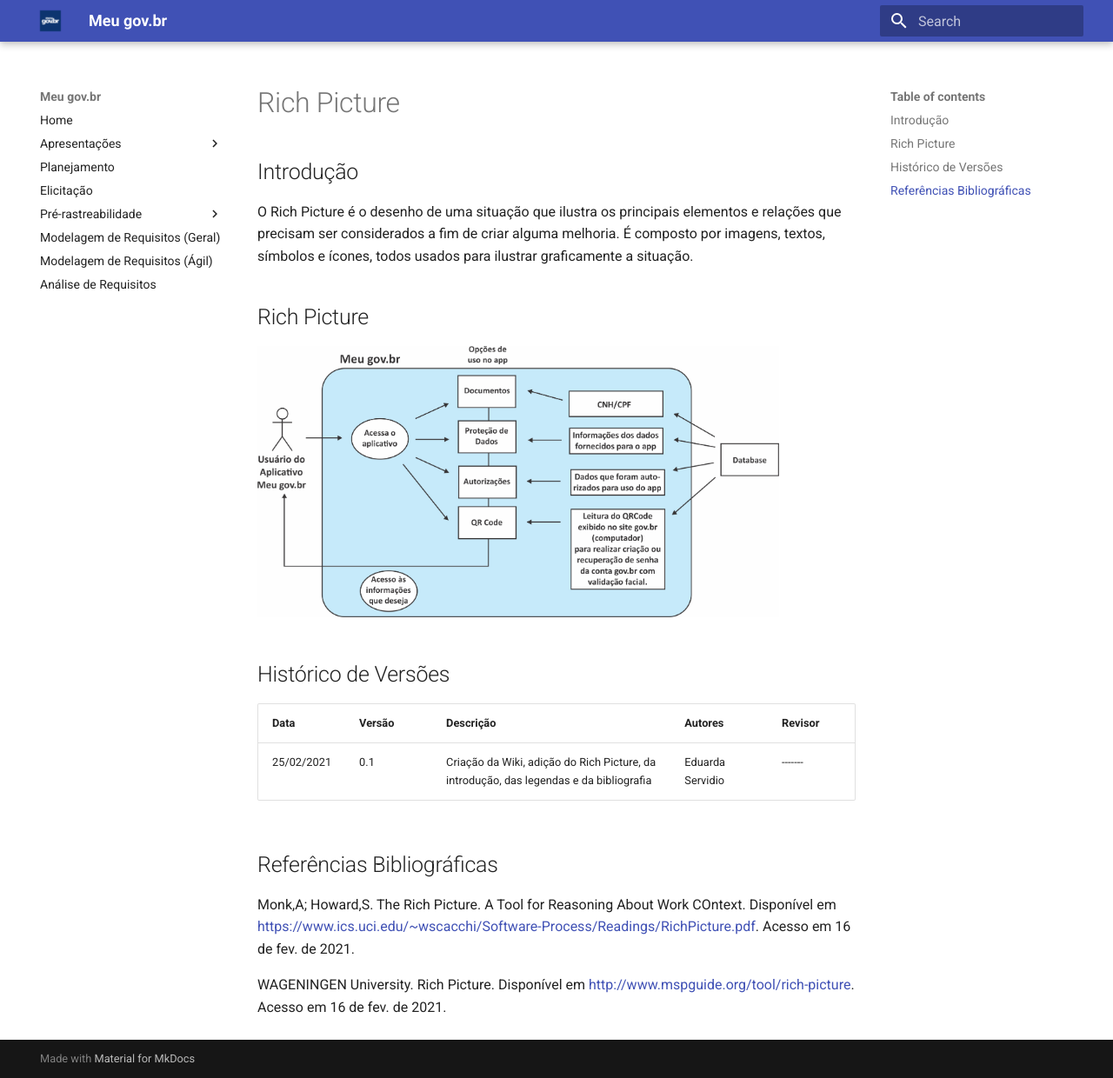
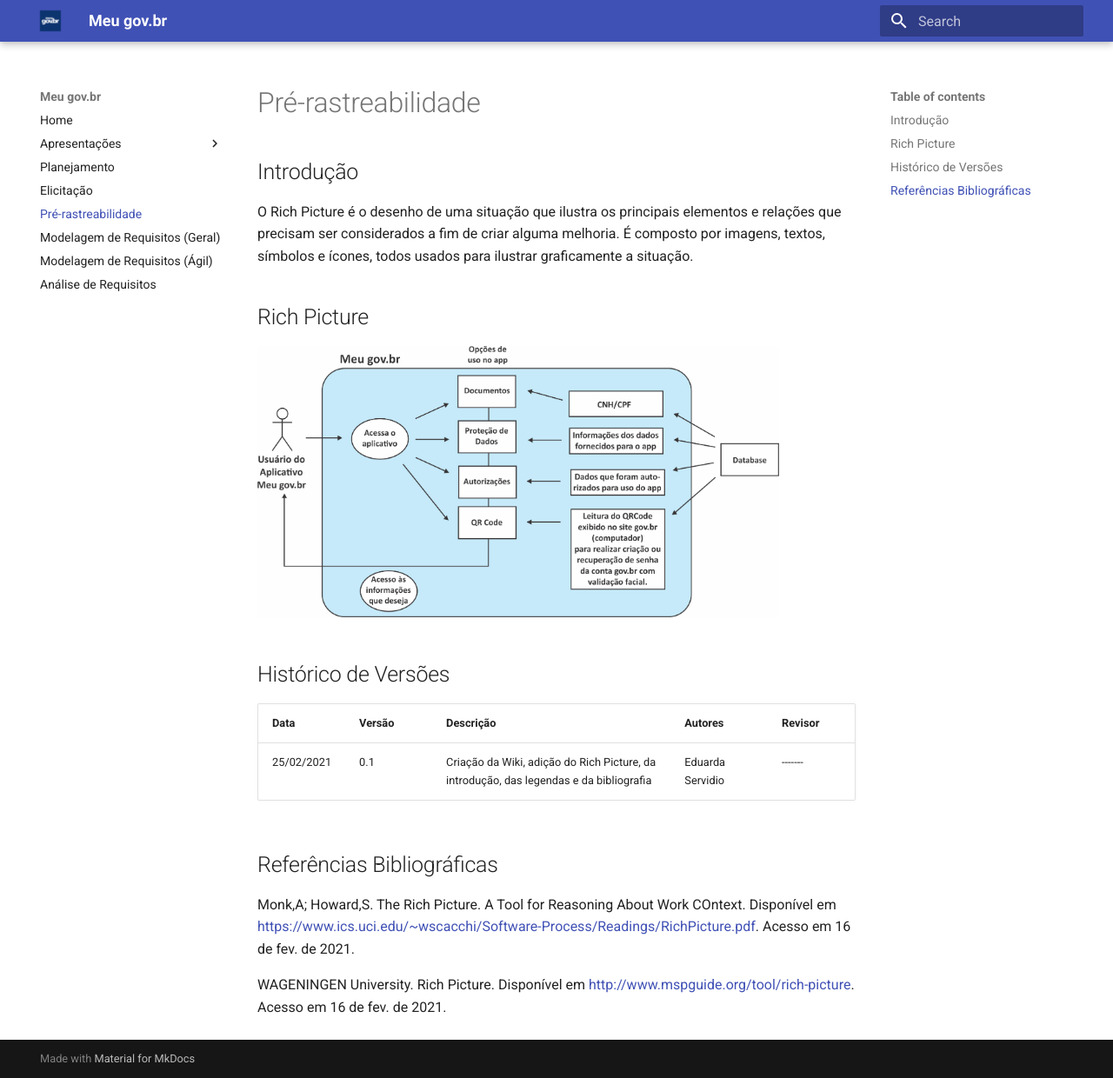
Before and after one commit to ServidioEC/2020.2-Meu-Gov.br, an MkDocs documentation site: the page built from docs/Pre-Rastreabilidade/Rich_Picture.md, in a window 1280 px wide and 1240 px high. Shown: the whole window at 87% size. Built offline with MkDocs 1.6.1 and Material for MkDocs 9.7.7, drawn with Linux system fonts in a browser that asks for light colours.

Commit message:
Update mkdocs.yml

```diff
--- a/mkdocs.yml
+++ b/mkdocs.yml
@@ -15,8 +15,7 @@
           - Apresentacao 06: ''
     - Planejamento: 'Planejamento/Planejamento.md'
     - Elicitação: 'Elicitacao/'
-    - Pré-rastreabilidade:
-          - Rich Picture: 'Rich_Picture.md'
+    - Pré-rastreabilidade: 'Pre-Rastreabilidade/Rich_Picture.md'
     - Modelagem de Requisitos (Geral): 'Modelagem_Requisitos(Geral)/'
     - Modelagem de Requisitos (Ágil): 'Modelagem_Requisitos(Agil)/'
     - Análise de Requisitos: 'Analise_Requisitos/'
```
